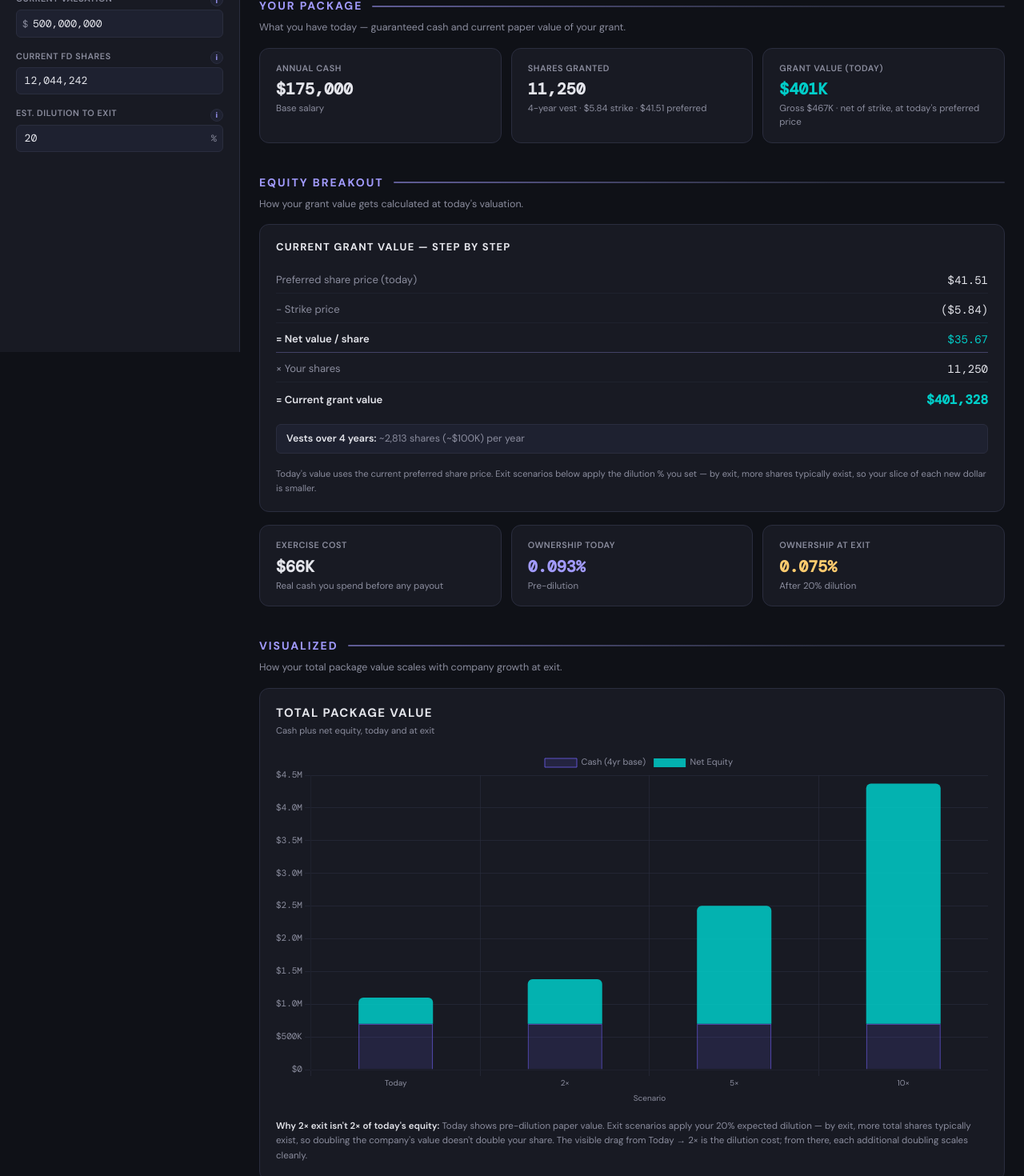
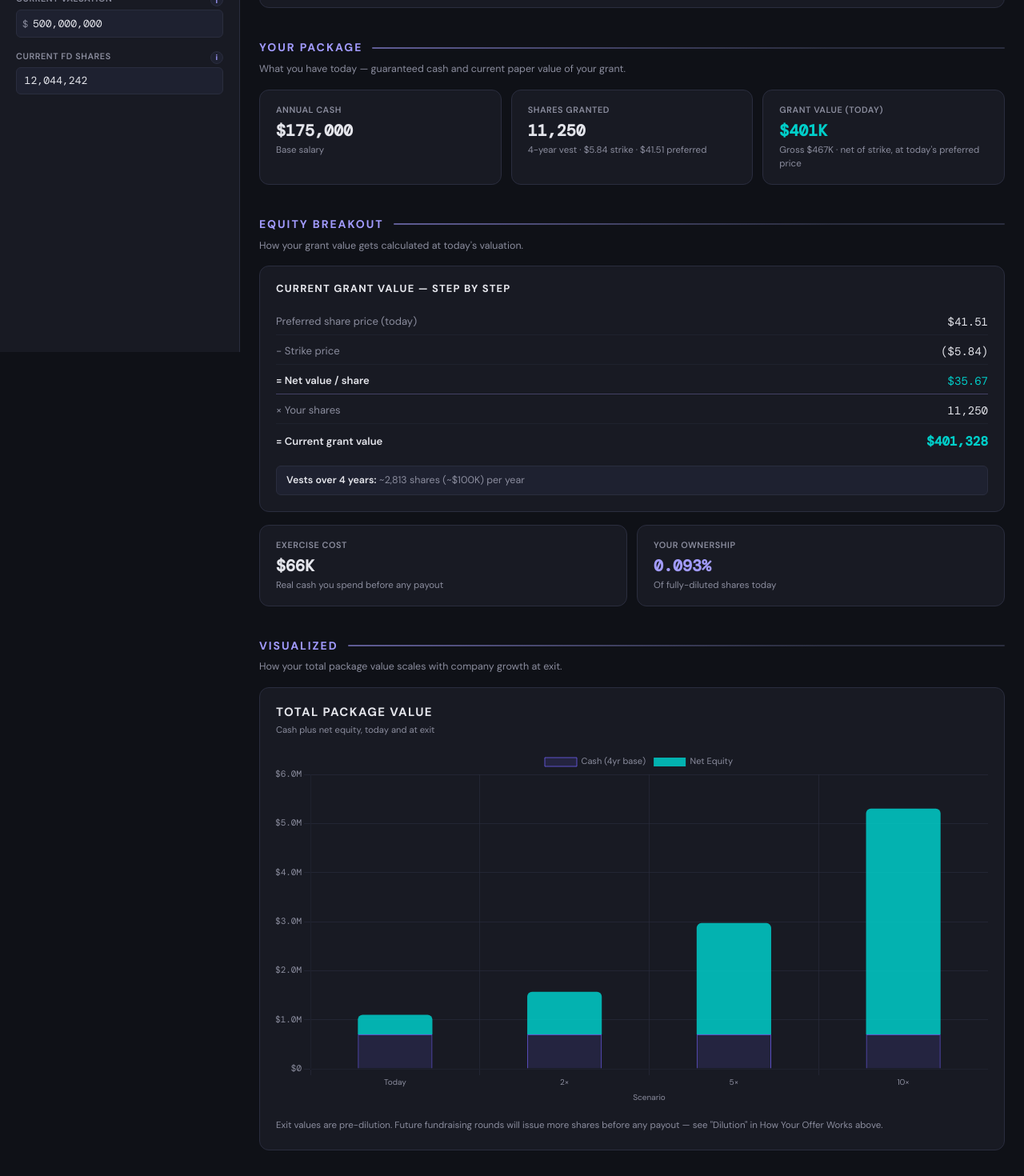
Before and after one commit to marypetrino/equity-doc, a Next.js app: page / in a window 1280 px wide. Shown: the part 360-1830 px from the top of the page at 80% size. Built offline with nearby package versions, Linux system fonts and the light colour scheme.

Commit message:
Remove dilution modeling; replace with glossary callout

```diff
--- a/app/calculator.tsx
+++ b/app/calculator.tsx
@@ -47,20 +47,13 @@ interface Inputs {
   vestYears: number;
   currentVal: number;
   currentFds: number;
-  dilutionPct: number;
 }
 
 function compute(inputs: Inputs) {
-  const { base, grant, strike, vestYears, currentVal, currentFds, dilutionPct } = inputs;
-  const dilution = dilutionPct / 100;
+  const { base, grant, strike, vestYears, currentVal, currentFds } = inputs;
 
-  // Pre-dilution: "Today" uses preferred share price as the basis (no dilution applied)
   const ppsPreferred = currentFds > 0 ? currentVal / currentFds : 0;
   const ownershipCurrent = currentFds > 0 ? grant / currentFds : 0;
-
-  // Post-dilution: exits use fully-diluted FDS (more shares exist by then)
-  const fdsAtExit = dilution < 1 ? currentFds / (1 - dilution) : currentFds;
-  const ownershipAtExit = fdsAtExit > 0 ? grant / fdsAtExit : 0;
 
   function makeScenario(name: string, val: number, fds: number, isCurrent: boolean): Scenario {
     const pps = fds > 0 ? val / fds : 0;
@@ -82,12 +75,13 @@ function compute(inputs: Inputs) {
     };
   }
 
-  // Today uses currentFds (no dilution). Exits use fdsAtExit (full dilution).
+  // All scenarios use currentFds — exit values are pre-dilution paper figures.
+  // Real exit dilution is called out in the glossary instead of modeled here.
   const current = makeScenario("Today", currentVal, currentFds, true);
   const exitScenarios = [
-    makeScenario("2×", currentVal * 2, fdsAtExit, false),
-    makeScenario("5×", currentVal * 5, fdsAtExit, false),
-    makeScenario("10×", currentVal * 10, fdsAtExit, false),
+    makeScenario("2×", currentVal * 2, currentFds, false),
+    makeScenario("5×", currentVal * 5, currentFds, false),
+    makeScenario("10×", currentVal * 10, currentFds, false),
   ];
 
   return {
@@ -95,7 +89,6 @@ function compute(inputs: Inputs) {
     exitScenarios,
     ppsPreferred,
     ownershipCurrent,
-    ownershipAtExit,
   };
 }
 
@@ -106,7 +99,6 @@ export default function Calculator() {
   const [vestYears, setVestYears] = useState("4");
   const [currentVal, setCurrentVal] = useState("500000000");
   const [currentFds, setCurrentFds] = useState("12044242");
-  const [dilutionPct, setDilutionPct] = useState("20");
 
   const [sidebarOpen, setSidebarOpen] = useState(true);
   const [tableOpen, setTableOpen] = useState(false);
@@ -130,9 +122,8 @@ export default function Calculator() {
       vestYears: parse(vestYears),
       currentVal: parse(currentVal),
       currentFds: parse(currentFds),
-      dilutionPct: parse(dilutionPct),
     }),
-    [base, grant, strike, vestYears, currentVal, currentFds, dilutionPct]
+    [base, grant, strike, vestYears, currentVal, currentFds]
   );
 
   const {
@@ -140,7 +131,6 @@ export default function Calculator() {
     exitScenarios,
     ppsPreferred,
     ownershipCurrent,
-    ownershipAtExit,
   } = useMemo(() => compute(inputs), [inputs]);
 
   const allScenarios = [current, ...exitScenarios];
@@ -169,14 +159,6 @@ export default function Calculator() {
             <Field label="Vest Period" value={vestYears} onChange={setVestYears} suffix="yr" fillWidth info={INFO.vestPeriod} />
             <Field label="Current Valuation" value={currentVal} onChange={setCurrentVal} prefix="$" commas fillWidth info={INFO.currentValuation} />
             <Field label="Current FD Shares" value={currentFds} onChange={setCurrentFds} commas fillWidth info={INFO.currentFds} />
-            <Field
-              label="Est. Dilution to Exit"
-              value={dilutionPct}
-              onChange={setDilutionPct}
-              suffix="%"
-              fillWidth
-              info={`Your ownership % shrinks as the company raises more rounds. ${inputs.dilutionPct}% means your slice is ${(100 - inputs.dilutionPct).toFixed(0)}% of what it is today by the time of exit. We apply this consistently to today's value and all exit scenarios.`}
-            />
           </div>
         </aside>
       ) : (
@@ -215,6 +197,9 @@ export default function Calculator() {
               </li>
               <li>
                 <span className="font-semibold text-[var(--text)]">Grant value.</span> What your shares are worth, minus what you paid for them. Paper money until exit.
+              </li>
+              <li>
+                <span className="font-semibold text-[var(--text)]">Dilution.</span> Future fundraising rounds will issue more shares, shrinking your slice. The exit numbers here are pre-dilution paper values — expect some erosion (typically 10–25%) by the time of any actual payout.
               </li>
             </ul>
           </section>
@@ -289,29 +274,20 @@ export default function Calculator() {
                   ~{Math.round(inputs.grant / inputs.vestYears).toLocaleString()} shares (~{fmtK(current.grantValue / inputs.vestYears)}) per year
                 </div>
               )}
-              <p className="mt-4 text-[0.7rem] leading-relaxed text-[var(--text-muted)]">
-                Today's value uses the current preferred share price. Exit scenarios below apply the dilution % you set — by exit, more shares typically exist, so your slice of each new dollar is smaller.
-              </p>
             </div>
 
             {/* Stats */}
-            <div className="grid grid-cols-1 gap-3 sm:grid-cols-3">
+            <div className="grid grid-cols-1 gap-3 sm:grid-cols-2">
               <Stat
                 label="Exercise Cost"
                 value={fmtK(inputs.grant * inputs.strike)}
                 sub="Real cash you spend before any payout"
               />
               <Stat
-                label="Ownership Today"
+                label="Your Ownership"
                 value={pct(ownershipCurrent, 3)}
-                sub="Pre-dilution"
+                sub="Of fully-diluted shares today"
                 color="var(--accent-light)"
-              />
-              <Stat
-                label="Ownership at Exit"
-                value={pct(ownershipAtExit, 3)}
-                sub={`After ${inputs.dilutionPct}% dilution`}
-                color="var(--orange)"
               />
             </div>
           </section>
@@ -374,8 +350,7 @@ export default function Calculator() {
                 }}
               />
               <p className="mt-4 text-[0.72rem] leading-relaxed text-[var(--text-muted)]">
-                <span className="font-semibold text-[var(--text)]">Why 2× exit isn&apos;t 2× of today&apos;s equity:</span>{" "}
-                Today shows pre-dilution paper value. Exit scenarios apply your {inputs.dilutionPct}% expected dilution — by exit, more total shares typically exist, so doubling the company&apos;s value doesn&apos;t double your share. The visible drag from Today → 2× is the dilution cost; from there, each additional doubling scales cleanly.
+                Exit values are pre-dilution. Future fundraising rounds will issue more shares before any payout — see &quot;Dilution&quot; in How Your Offer Works above.
               </p>
             </div>
           </section>
```
